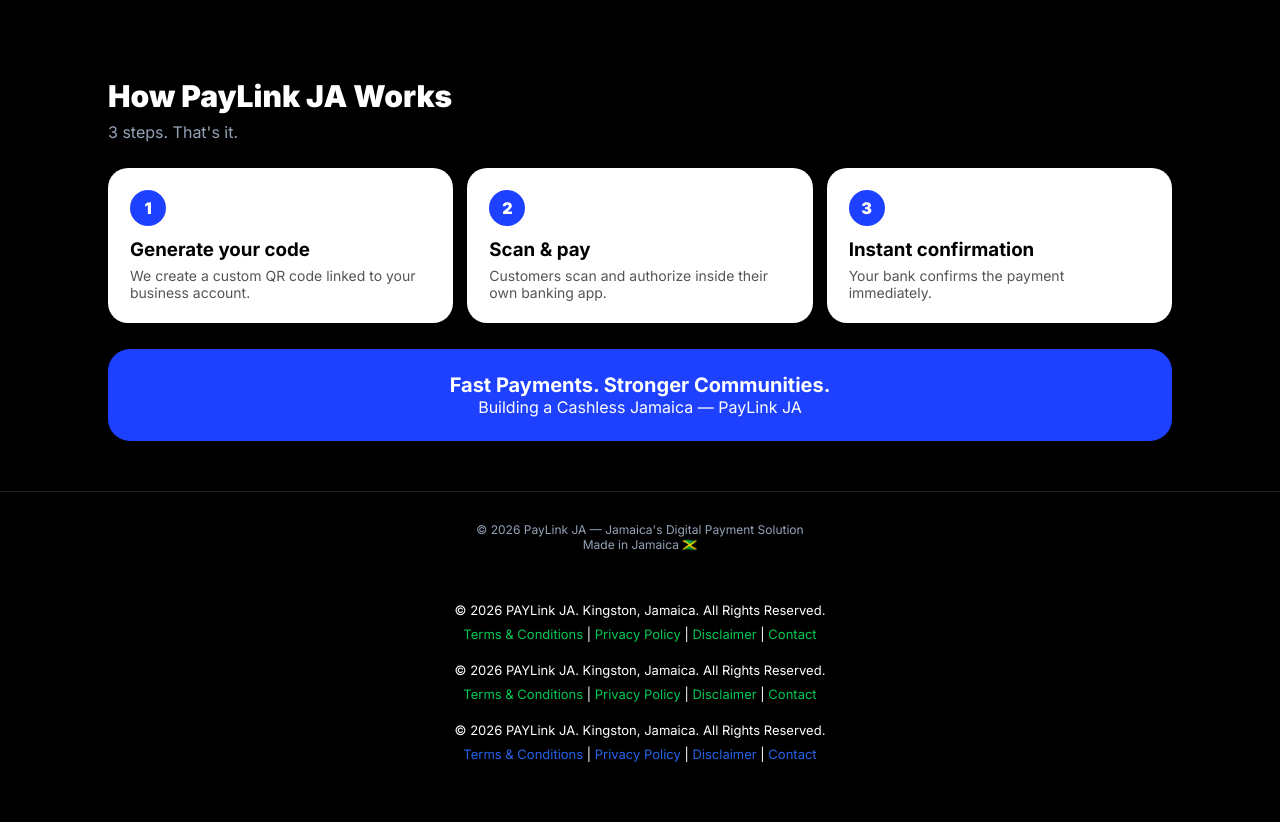
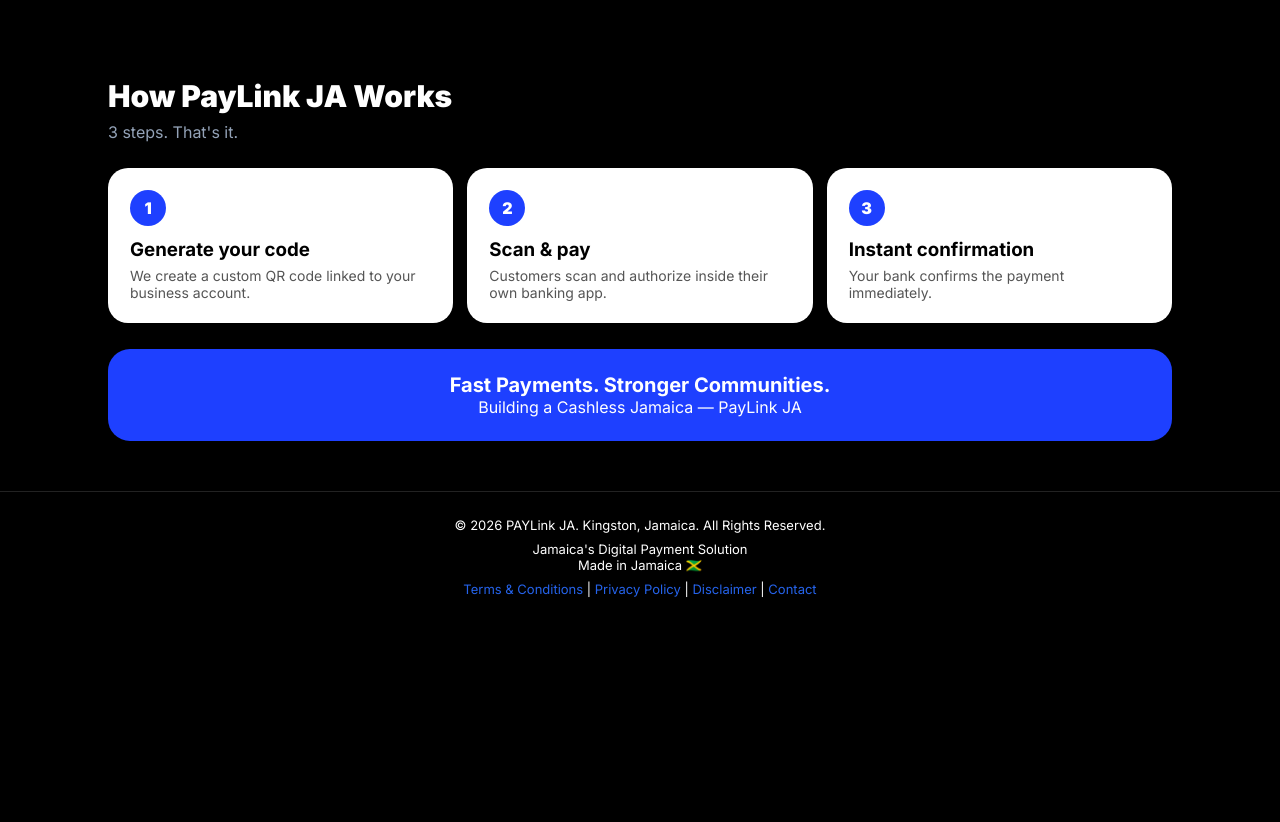
Before and after one commit to rory24699-debug/PAYLink-JA, a plain HTML site: page index.html in a window 1280 px wide. Shown: the part 925-1747 px from the top of the page. After the commit the page ends 1547 px from the top, so only its background shows below. Drawn offline with Linux system fonts and the light colour scheme.

Commit message:
Refactor footer and script in index.html

```diff
--- a/index.html
+++ b/index.html
@@ -156,31 +156,10 @@ label { font-size:12px; color:#CBD5E1; font-weight:600; display:block; margin:14
   <div class="banner"><b>Fast Payments. Stronger Communities.</b><br>Building a Cashless Jamaica — PayLink JA</div>
 </section>
 
-<div class="footer">© 2026 PayLink JA — Jamaica's Digital Payment Solution<br>Made in Jamaica 🇯🇲</div>
-
-<script>
-function toggleMenu(){ document.getElementById('navLinks').classList.toggle('show'); }
-</script>
-  <!-- PAYLink JA Footer -->
-<footer style="background:#000000; color:#FFFFFF; padding:20px; text-align:center; font-family:Arial, sans-serif; font-size:13px;">
+<!-- PAYLink JA Footer - SINGLE FOOTER - FIXED -->
+<footer style="background:#000000; color:#FFFFFF; padding:25px 18px; text-align:center; font-family:Arial, sans-serif; font-size:13px; border-top:1px solid #222;">
   <p style="margin:0 0 8px 0;">© 2026 PAYLink JA. Kingston, Jamaica. All Rights Reserved.</p>
-  <p style="margin:0;">
-    <a href="terms.html" style="color:#00C853; text-decoration:none;">Terms & Conditions</a> |
-    <a href="privacy.html" style="color:#00C853; text-decoration:none;">Privacy Policy</a> |
-    <a href="disclaimer.html" style="color:#00C853; text-decoration:none;">Disclaimer</a> |
-    <a href="contact.html" style="color:#00C853; text-decoration:none;">Contact</a>
-  </p>
-<!-- PAYLink JA Footer -->
-<footer style="background:#000000; color:#FFFFFF; padding:20px; text-align:center; font-family:Arial, sans-serif; font-size:13px;">
-  <p style="margin:0 0 8px 0;">© 2026 PAYLink JA. Kingston, Jamaica. All Rights Reserved.</p>
-  <p style="margin:0;">
-    <a href="terms.html" style="color:#00C853; text-decoration:none;">Terms & Conditions</a> |
-    <a href="privacy.html" style="color:#00C853; text-decoration:none;">Privacy Policy</a> |
-    <a href="disclaimer.html" style="color:#00C853; text-decoration:none;">Disclaimer</a> |
-    <a href="contact.html" style="color:#00C853; text-decoration:none;">Contact</a>
-  </p>
-<footer style="background:#000000; color:#FFFFFF; padding:20px; text-align:center; font-family:Arial, sans-serif; font-size:13px;">
-  <p style="margin:0 0 8px 0;">© 2026 PAYLink JA. Kingston, Jamaica. All Rights Reserved.</p>
+  <p style="margin:0 0 8px 0;">Jamaica's Digital Payment Solution<br>Made in Jamaica 🇯🇲</p>
   <p style="margin:0;">
     <a href="terms.html" style="color:#2563EB; text-decoration:none;">Terms & Conditions</a> |
     <a href="privacy.html" style="color:#2563EB; text-decoration:none;">Privacy Policy</a> |
@@ -188,5 +167,10 @@ function toggleMenu(){ document.getElementById('navLinks').classList.toggle('sho
     <a href="contact.html" style="color:#2563EB; text-decoration:none;">Contact</a>
   </p>
 </footer>
+
+<script>
+function toggleMenu(){ document.getElementById('navLinks').classList.toggle('show'); }
+</script>
+
 </body>
-</html>
+  </html>
```
